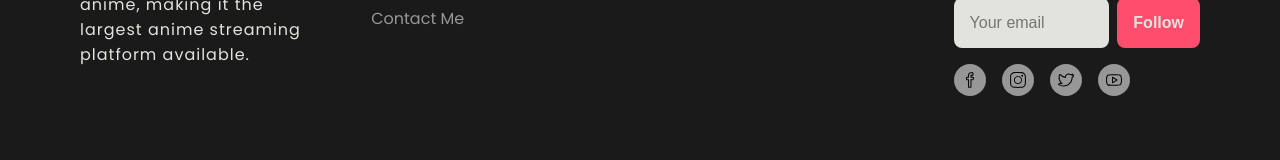
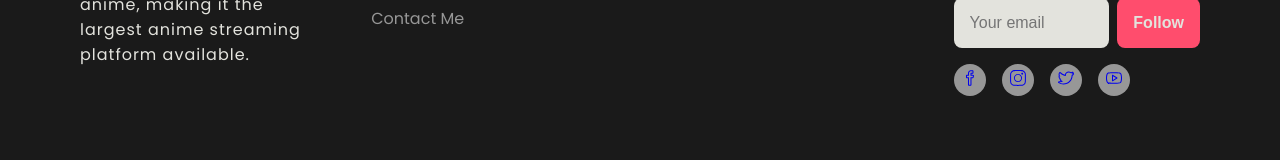
Before and after one commit to AbigailSC/anime-app, a React (Vite) app: page / in a window 1280 px wide. Shown: the part 3345-3505 px from the top of the page. Built offline with nearby package versions, Linux system fonts and the light colour scheme; no server answers.

Commit message:
feat: add link in the social buttons

```diff
--- a/src/components/Footer/Footer.tsx
+++ b/src/components/Footer/Footer.tsx
@@ -55,16 +55,40 @@ const Footer: React.FC = () => {
           </form>
           <div className="b-socialMedia">
             <button className="b-socialMedia__btn">
-              <SlSocialFacebook />
+              <a
+                href="https://www.facebook.com/"
+                target="_blank"
+                rel="noreferrer"
+              >
+                <SlSocialFacebook />
+              </a>
             </button>
             <button className="b-socialMedia__btn">
-              <SlSocialInstagram />
+              <a
+                href="https://www.instagram.com/?hl=es"
+                target="_blank"
+                rel="noreferrer"
+              >
+                <SlSocialInstagram />
+              </a>
             </button>
             <button className="b-socialMedia__btn">
-              <SlSocialTwitter />
+              <a
+                href="https://twitter.com/home"
+                target="_blank"
+                rel="noreferrer"
+              >
+                <SlSocialTwitter />
+              </a>
             </button>
             <button className="b-socialMedia__btn">
-              <SlSocialYoutube />
+              <a
+                href="https://www.youtube.com/"
+                target="_blank"
+                rel="noreferrer"
+              >
+                <SlSocialYoutube />
+              </a>
             </button>
           </div>
         </div>
```
